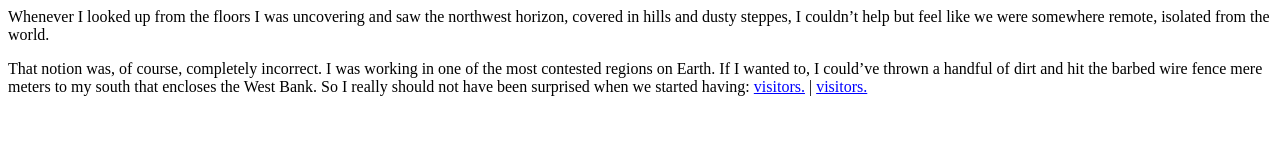
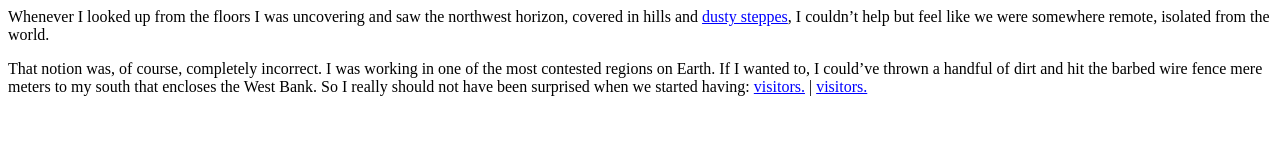
Before and after one commit to lucaseggers/tel-shalem, a plain HTML site: page B02.html in a window 1280 px wide. Drawn offline with Linux system fonts and the light colour scheme.

Commit message:
Update B02.html

```diff
--- a/B02.html
+++ b/B02.html
@@ -5,7 +5,7 @@
   </head>
   <body class="tblack">
   <p>Whenever I looked up from the floors I was uncovering and saw the northwest horizon,
-    covered in hills and dusty steppes, I couldn’t help but feel like we were somewhere remote,
+    covered in hills and <a href="D04.html">dusty steppes</a>, I couldn’t help but feel like we were somewhere remote,
     isolated from the world.</p>
    <p>That notion was, of course, completely incorrect.
      I was working in one of the most contested regions on Earth.
```
